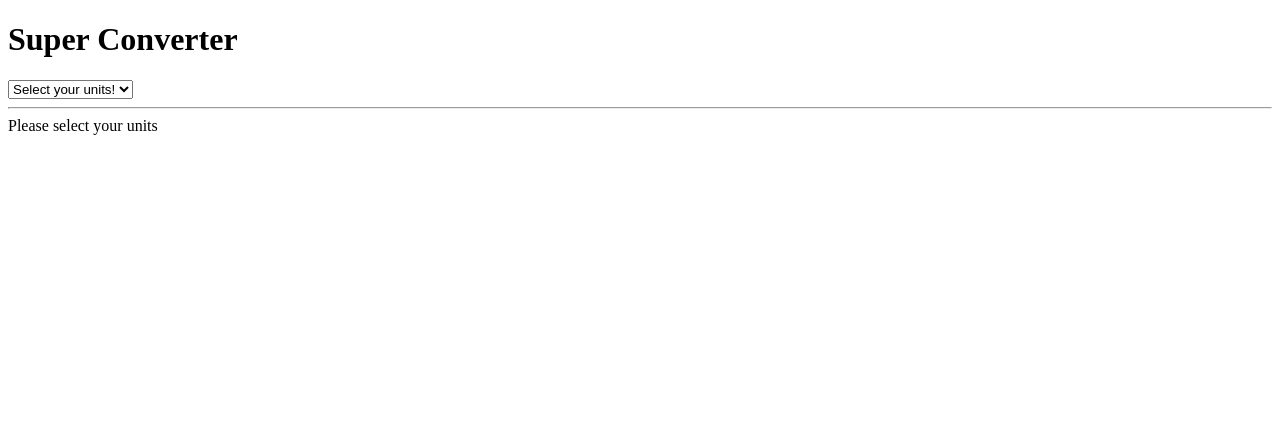
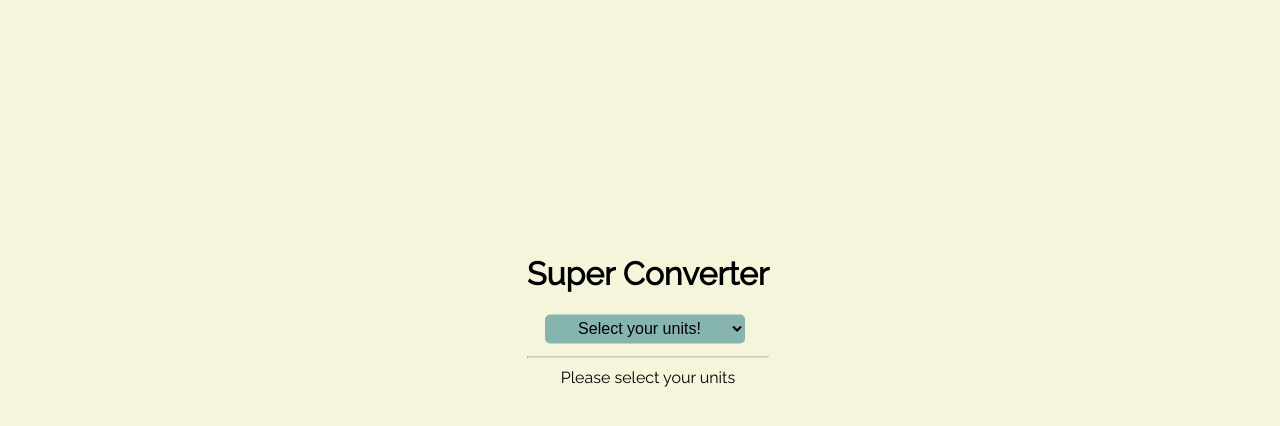
Before and after one commit to hyeyomi/converter, a plain HTML site: page index.html in a window 1280 px wide. Drawn offline with nearby package versions, Linux system fonts and the light colour scheme; the site is published under a folder, as on GitHub Pages, so addresses that start at the root find nothing.

Commit message:
Update index.html

```diff
--- a/index.html
+++ b/index.html
@@ -5,7 +5,7 @@
     <meta http-equiv="X-UA-Compatible" content="IE=edge">
     <meta name="viewport" content="width=device-width, initial-scale=1.0">
     <title>Document</title>
-    <link rel="stylesheet" href="/style.css">
+    <link rel="stylesheet" href="converter/style.css">
 </head>
 <body>
     <div id="root"></div>
```
